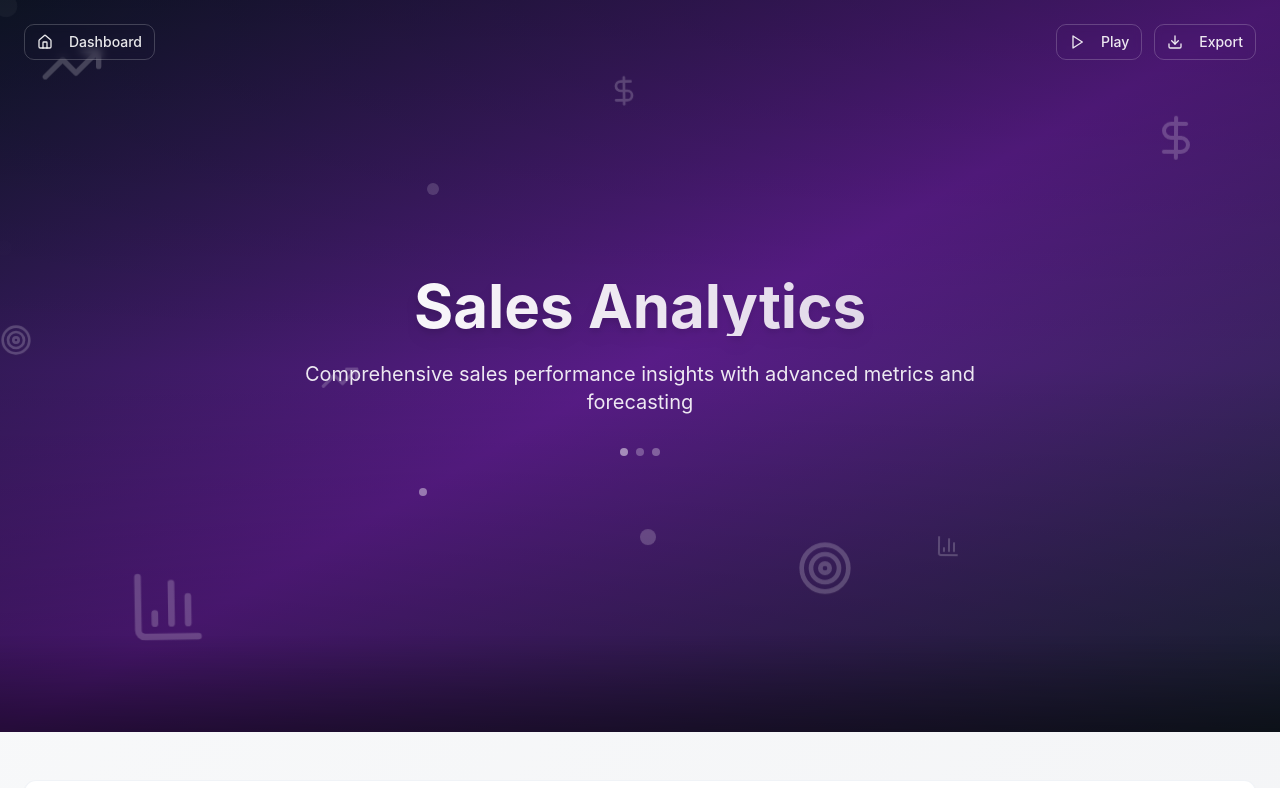
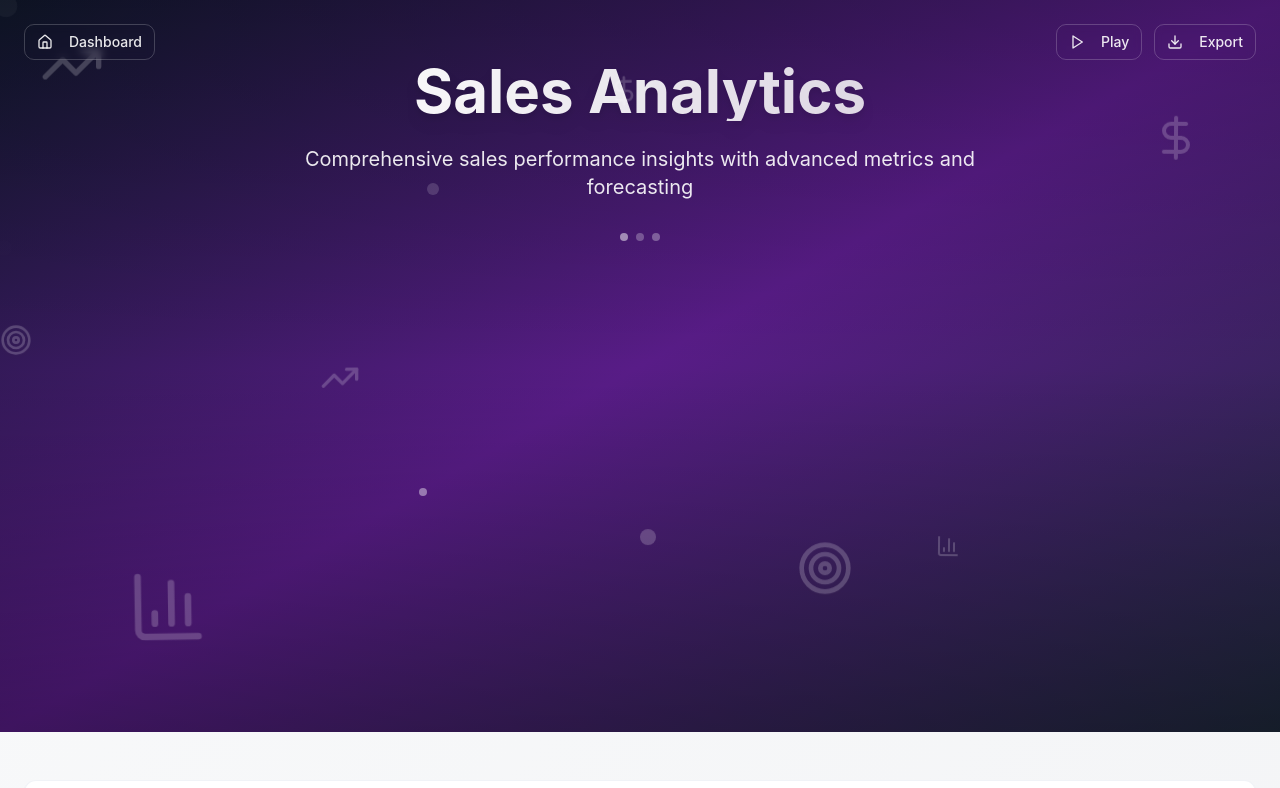
Before and after one commit to Jimmeey2323/physique57-insight-hub-68-33, a React (Vite) app: page /hero-demo in a window 1280 px wide. Shown: the top 788 px of the page. Built offline with nearby package versions, Linux system fonts and the light colour scheme; a web font is replaced by a local one.

Commit message:
Visual edit in Lovable

```diff
--- a/src/components/ui/ModernHeroSection.tsx
+++ b/src/components/ui/ModernHeroSection.tsx
@@ -155,7 +155,7 @@ export const ModernHeroSection: React.FC<ModernHeroSectionProps> = ({
       </div>
 
       {/* Content */}
-      <div className="relative z-10 flex items-center justify-center min-h-[732px] p px-[12px] py-12">
+      <div className="relative z-10 flex items-center justify-center min-h-[302px] p px-[12px] py-4">
         <div className="text-center max-w-4xl mx-auto">
           <h1 className="text-4xl md:text-6xl font-bold mb-6 animate-fade-in bg-gradient-to-r from-white to-white/80 bg-clip-text text-transparent drop-shadow-lg">
             {title}
@@ -166,11 +166,7 @@ export const ModernHeroSection: React.FC<ModernHeroSectionProps> = ({
 
           {/* Top 3 Metrics Display */}
           {metrics.length > 0 && <div className="mt-8 grid grid-cols-1 md:grid-cols-3 gap-6 max-w-4xl mx-auto animate-fade-in delay-300">
-              {metrics.slice(0, 3).map((metric, index) => <div key={index} className="bg-white/10 backdrop-blur-sm rounded-2xl p-6 border border-white/20 hover:bg-white/15 transition-all duration-300">
-                  <div className="text-sm text-white/70 font-medium mb-2">{metric.location}</div>
-                  <div className="text-2xl md:text-3xl font-bold text-white mb-1">{metric.value}</div>
-                  <div className="text-sm text-white/80">{metric.label}</div>
-                </div>)}
+              {metrics.slice(0, 3).map((metric, index) => {})}
             </div>}
 
           {/* Decorative elements */}
@@ -183,6 +179,6 @@ export const ModernHeroSection: React.FC<ModernHeroSectionProps> = ({
       </div>
 
       {/* Bottom gradient fade */}
-      <div className="absolute bottom-0 left-0 right-0 h-24 bg-gradient-to-t from-black/40 to-transparent" />
+
     </div>;
 };
```
